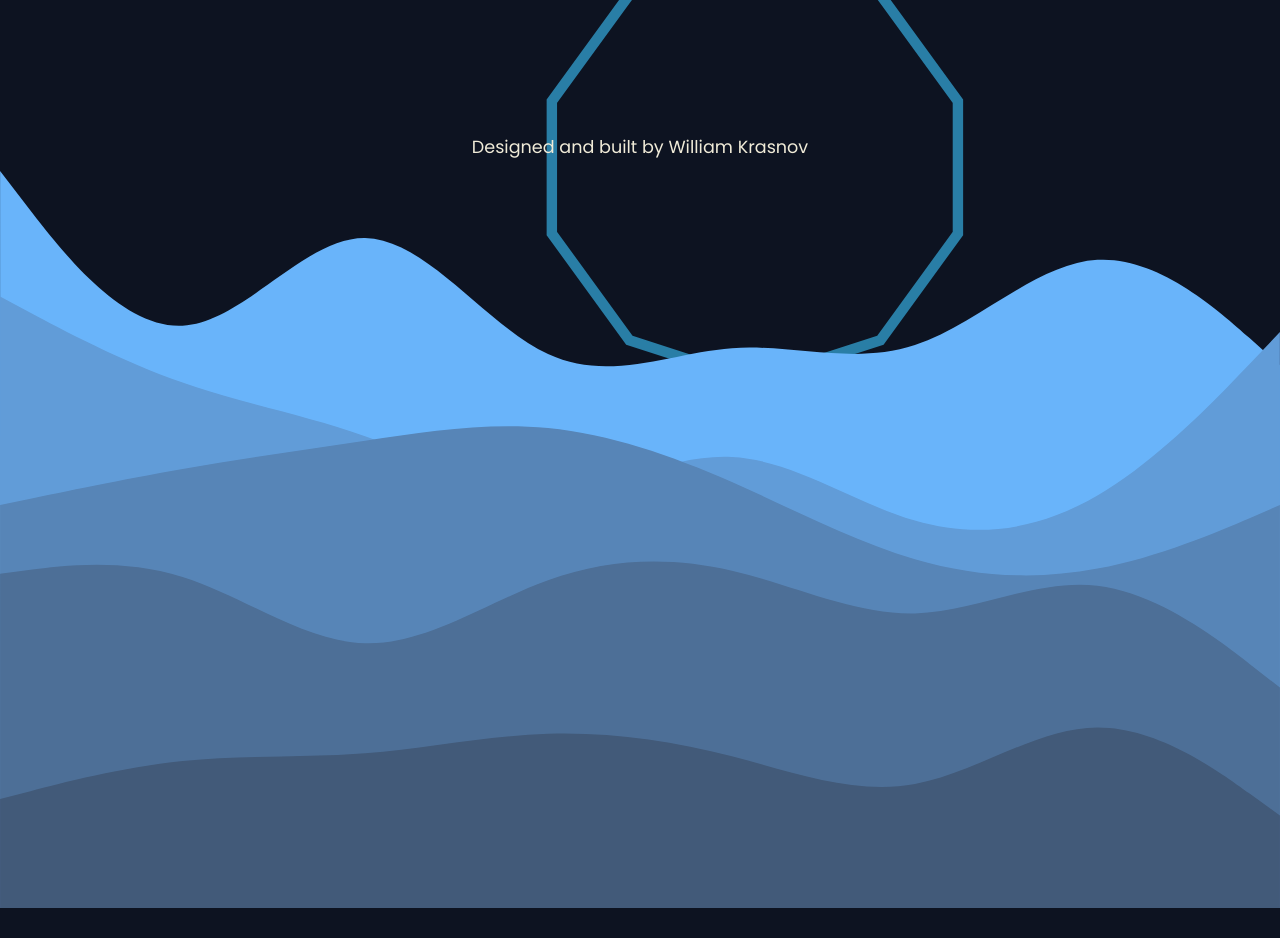
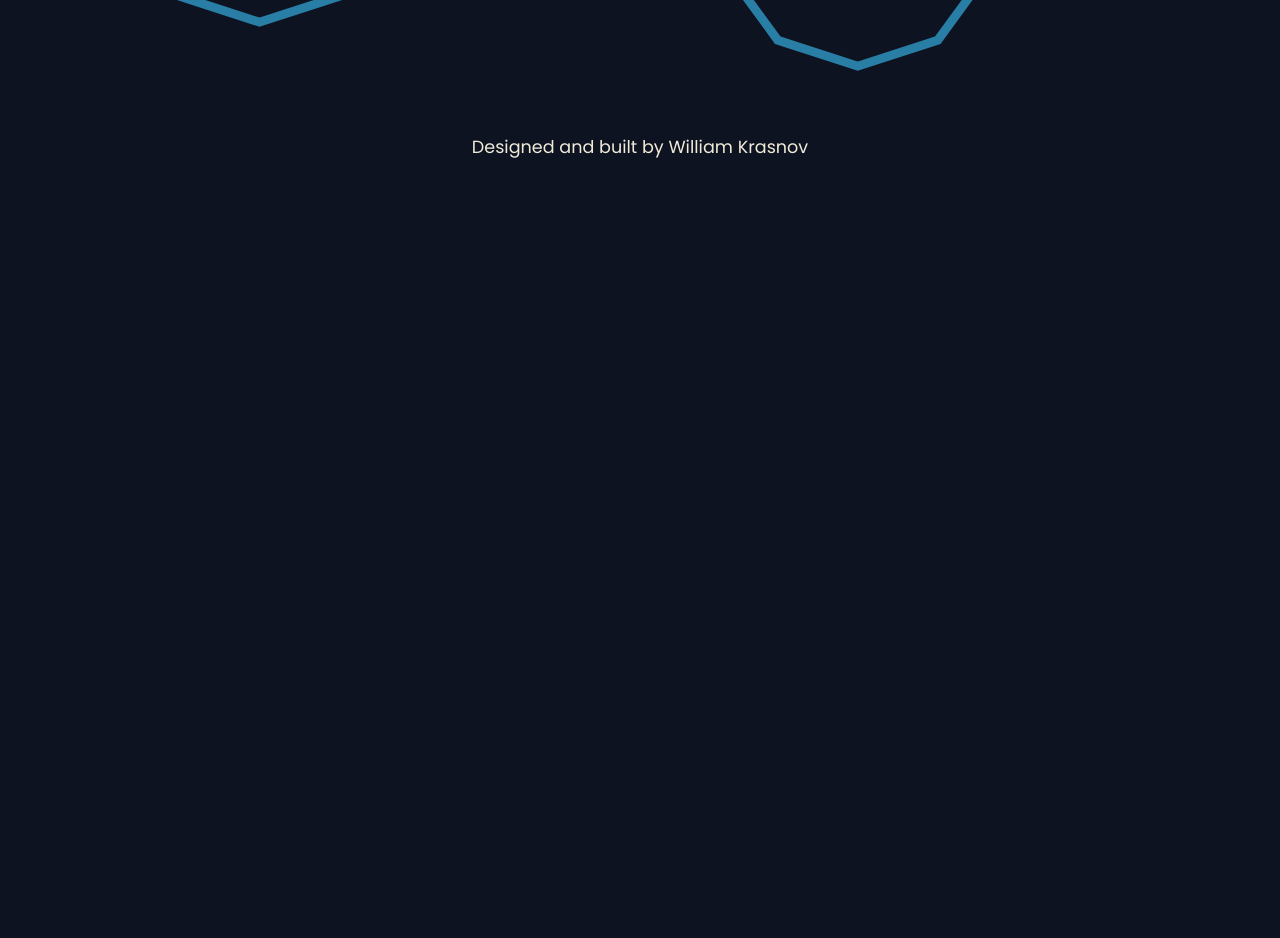
Before and after one commit to willkoman/portfolio, a React (Create React App) app: page / in a window 1280 px wide. Shown: the part 4060-4998 px from the top of the page. After the commit the page ends 4223 px from the top, so only its background shows below. Built offline with nearby package versions, Linux system fonts and the light colour scheme.

Commit message:
Update footer.css

```diff
--- a/src/components/footer/footer.css
+++ b/src/components/footer/footer.css
@@ -16,13 +16,14 @@
 
   /* Sizing */
   width: 100%;
-  aspect-ratio: 540 / 327;
+  max-height: 20vh; /* Limit height to 20% of viewport height */
+  height: auto; /* Allow height to adjust based on content */
 
   /* Background Image Settings */
   background-image: url('../../assets/layered-waves-haikei.svg');
   background-position: bottom;
   background-repeat: no-repeat;
-  background-size: contain; /* Changed from cover to contain */
+  background-size: 100% auto; /* Stretch horizontally, maintain aspect ratio vertically */
 
   /* Overflow Handling */
   overflow: hidden;
```
